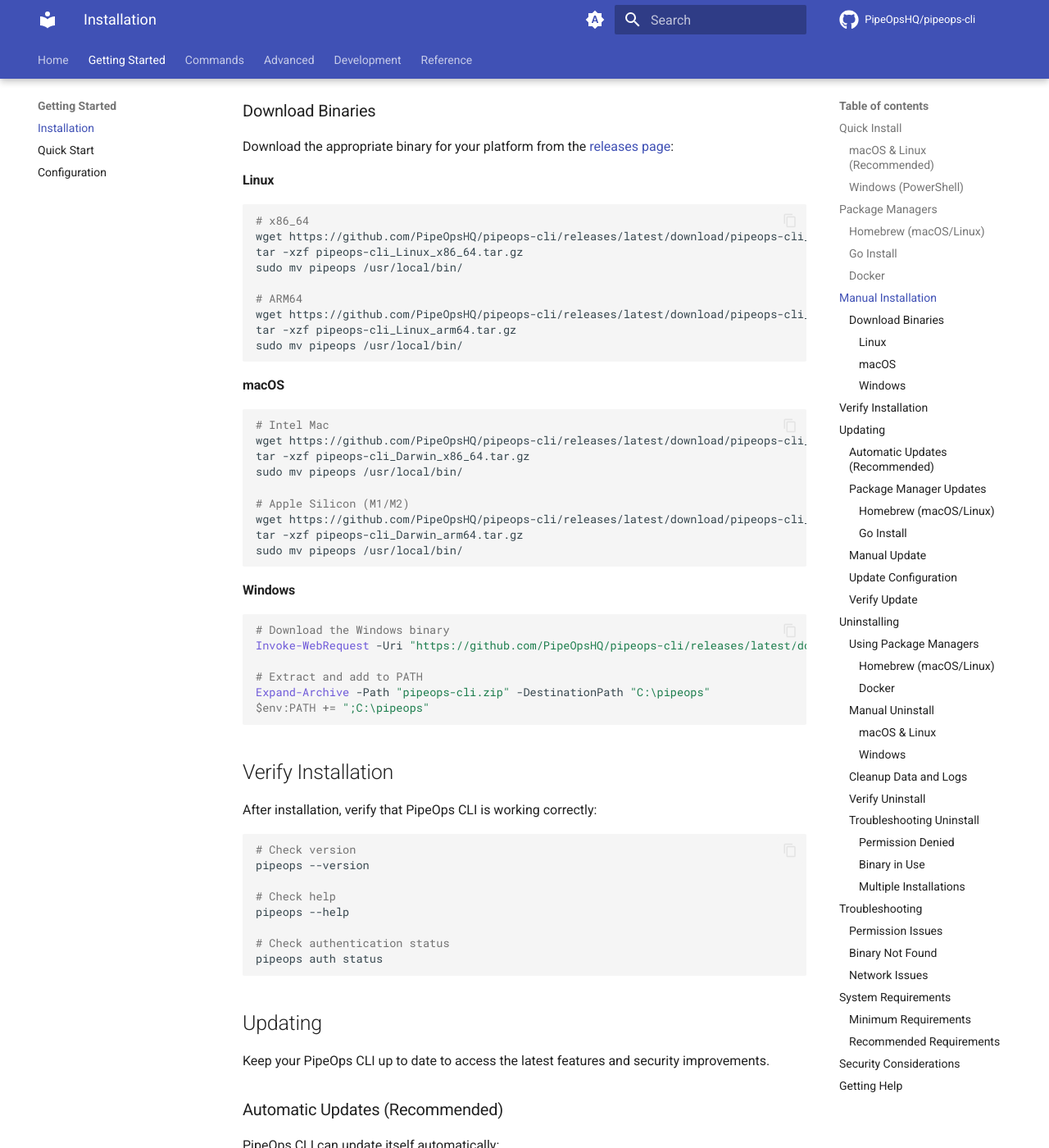
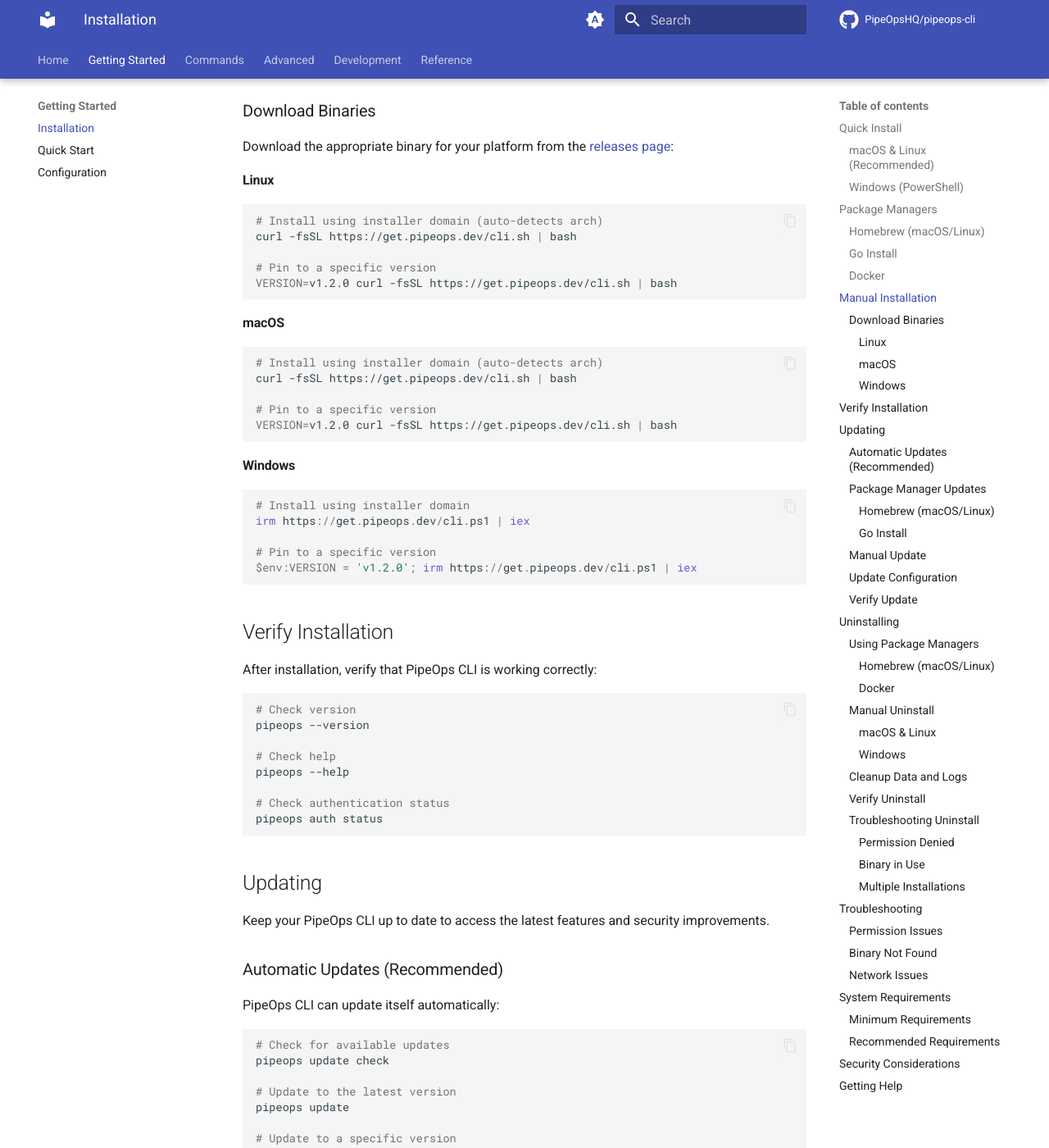
Before and after one commit to PipeOpsHQ/pipeops-cli, an MkDocs documentation site: the page built from docs/getting-started/installation.md, in a window 1280 px wide and 1400 px high, scrolled down 1438 px. Shown: the whole window at 82% size. Built offline with MkDocs 1.6.1 and Material for MkDocs 9.7.7, drawn with Linux system fonts in a browser that asks for light colours; comment, search, counter and statistics services are not loaded; the version menu is left out; some of the changed text lies outside the part shown.

Commit message:
docs(install): switch examples to get.pipeops.dev installer domain

````diff
--- a/docs/getting-started/installation.md
+++ b/docs/getting-started/installation.md
@@ -9,7 +9,7 @@
 The easiest way to install PipeOps CLI is using our installation script:
 
 ```bash
-curl -fsSL https://raw.githubusercontent.com/PipeOpsHQ/pipeops-cli/main/install.sh | sh
+curl -fsSL https://get.pipeops.dev/cli.sh | bash
 ```
 
 This script will:
@@ -23,7 +23,7 @@
 For Windows users, use our PowerShell installation script:
 
 ```powershell
-irm https://raw.githubusercontent.com/PipeOpsHQ/pipeops-cli/main/install.ps1 | iex
+irm https://get.pipeops.dev/cli.ps1 | iex
 ```
 
 ## Package Managers
@@ -70,38 +70,29 @@
 
 #### Linux
 ```bash
-# x86_64
-wget https://github.com/PipeOpsHQ/pipeops-cli/releases/latest/download/pipeops-cli_Linux_x86_64.tar.gz
-tar -xzf pipeops-cli_Linux_x86_64.tar.gz
-sudo mv pipeops /usr/local/bin/
+# Install using installer domain (auto-detects arch)
+curl -fsSL https://get.pipeops.dev/cli.sh | bash
 
-# ARM64
-wget https://github.com/PipeOpsHQ/pipeops-cli/releases/latest/download/pipeops-cli_Linux_arm64.tar.gz
-tar -xzf pipeops-cli_Linux_arm64.tar.gz
-sudo mv pipeops /usr/local/bin/
+# Pin to a specific version
+VERSION=v1.2.0 curl -fsSL https://get.pipeops.dev/cli.sh | bash
 ```
 
 #### macOS
 ```bash
-# Intel Mac
-wget https://github.com/PipeOpsHQ/pipeops-cli/releases/latest/download/pipeops-cli_Darwin_x86_64.tar.gz
-tar -xzf pipeops-cli_Darwin_x86_64.tar.gz
-sudo mv pipeops /usr/local/bin/
+# Install using installer domain (auto-detects arch)
+curl -fsSL https://get.pipeops.dev/cli.sh | bash
 
-# Apple Silicon (M1/M2)
-wget https://github.com/PipeOpsHQ/pipeops-cli/releases/latest/download/pipeops-cli_Darwin_arm64.tar.gz
-tar -xzf pipeops-cli_Darwin_arm64.tar.gz
-sudo mv pipeops /usr/local/bin/
+# Pin to a specific version
+VERSION=v1.2.0 curl -fsSL https://get.pipeops.dev/cli.sh | bash
 ```
 
 #### Windows
 ```powershell
-# Download the Windows binary
-Invoke-WebRequest -Uri "https://github.com/PipeOpsHQ/pipeops-cli/releases/latest/download/pipeops-cli_Windows_x86_64.zip" -OutFile "pipeops-cli.zip"
+# Install using installer domain
+irm https://get.pipeops.dev/cli.ps1 | iex
 
-# Extract and add to PATH
-Expand-Archive -Path "pipeops-cli.zip" -DestinationPath "C:\pipeops"
-$env:PATH += ";C:\pipeops"
+# Pin to a specific version
+$env:VERSION = 'v1.2.0'; irm https://get.pipeops.dev/cli.ps1 | iex
 ```
 
 ## Verify Installation
@@ -177,12 +168,10 @@
 
 ```bash
 # Method 1: Re-run installer (overwrites existing installation)
-curl -fsSL https://raw.githubusercontent.com/PipeOpsHQ/pipeops-cli/main/install.sh | sh
+curl -fsSL https://get.pipeops.dev/cli.sh | bash
 
-# Method 2: Download specific version
-wget https://github.com/PipeOpsHQ/pipeops-cli/releases/download/v1.2.0/pipeops-cli_Linux_x86_64.tar.gz
-tar -xzf pipeops-cli_Linux_x86_64.tar.gz
-sudo mv pipeops /usr/local/bin/
+# Method 2: Install specific version
+VERSION=v1.2.0 curl -fsSL https://get.pipeops.dev/cli.sh | bash
 ```
 
 ### Update Configuration
@@ -391,7 +380,7 @@
 export HTTPS_PROXY=http://proxy.company.com:8080
 
 # Then run installation
-curl -fsSL https://raw.githubusercontent.com/PipeOpsHQ/pipeops-cli/main/install.sh | sh
+curl -fsSL https://get.pipeops.dev/cli.sh | bash
 ```
 
 ## System Requirements
````
Also changed, not shown: docs/index.md (+1 -1 lines).
